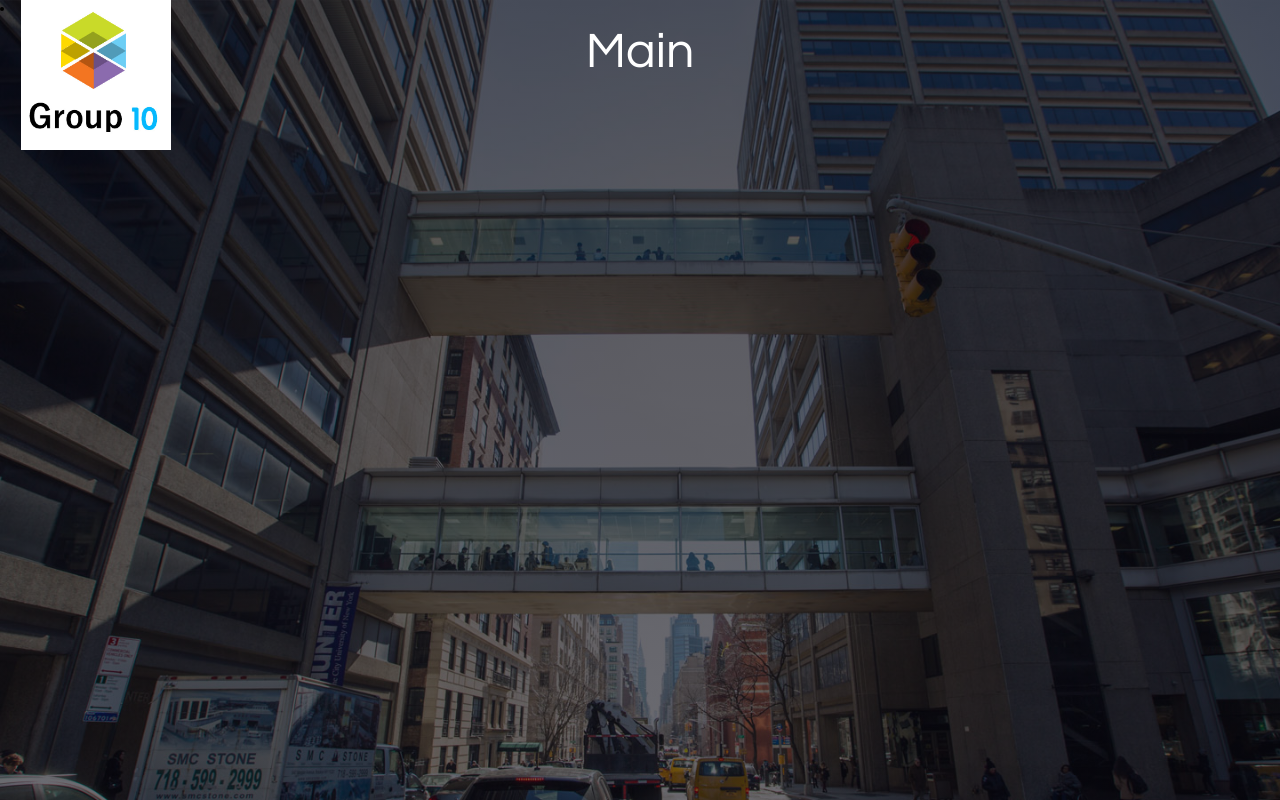
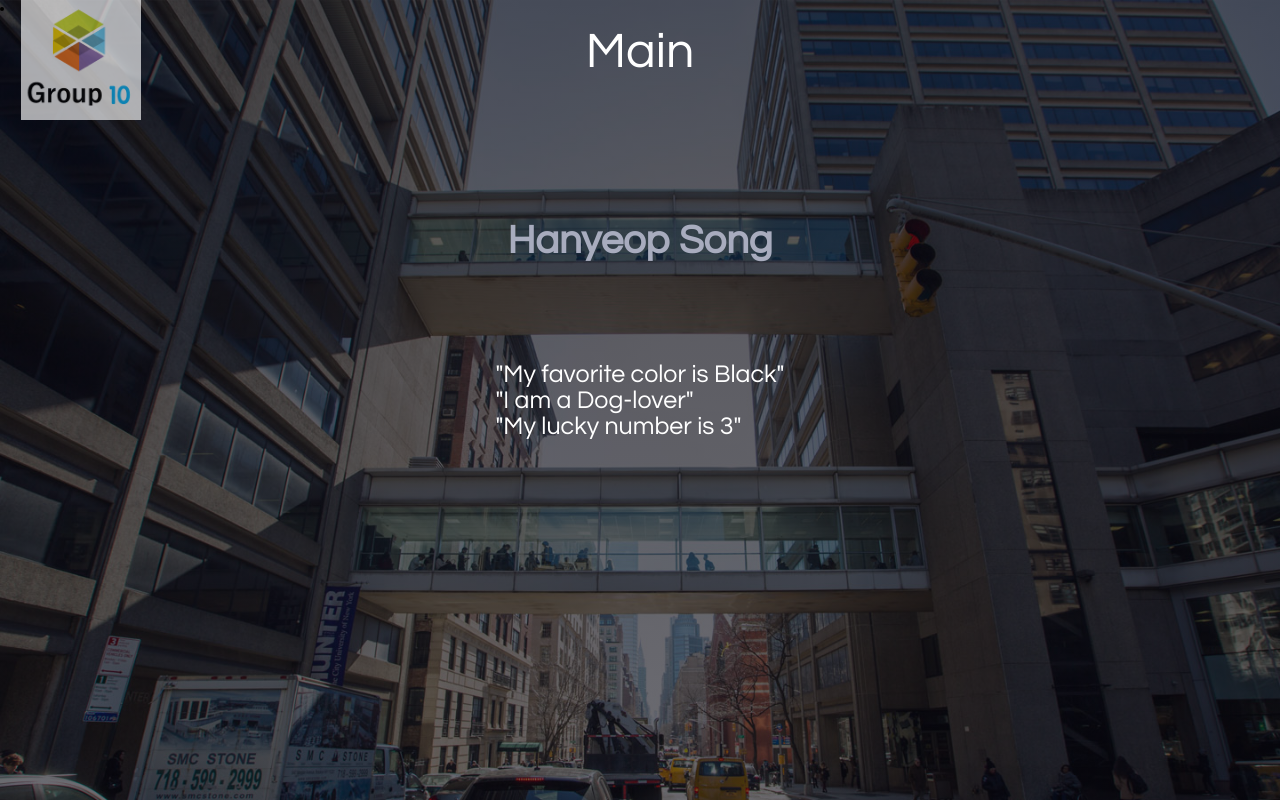
Before and after one commit to orionbrowne/a_website, a plain HTML site: page Han.html in a window 1280 px wide. Drawn offline with Linux system fonts and the light colour scheme.

Commit message:
resized logo image and contents are added to Han.html
1)'group 10' logo image resized to be smaller and opacity 100% -> 65%

3) Added text contents to Han.html

4) set up colors and alignment for text

```diff
--- a/Han.html
+++ b/Han.html
@@ -16,6 +16,14 @@
 
             </ul>
         </div>
+        <div class= "text">
+            <h1> Hanyeop Song </h1>
+            <p1>
+                "My favorite color is Black"<br>
+                "I am a Dog-lover"<br>
+                "My lucky number is 3"
+            </p1>
+        </div>
     </header>
 </body>
 </html>
--- a/css/style.css
+++ b/css/style.css
@@ -53,8 +53,27 @@ ul li :hover::after{
 
 .logo img{
     float:left;
-    width: 150px;
-    height:auto;
-    position:absolute;
+    width: 120px;
+    height: auto;
+    position: absolute;
+    opacity: 65%;
     z-index:0;
 }
+h1 {
+    color:rgb(168, 172, 190);
+    font-size: 40px;
+    position: absolute;
+    top: 30%;
+    left: 50%;
+    transform: translate(-50%,-50%);
+
+}
+
+p1 {
+    color: white;
+    font-size: 25px;
+    position: absolute;
+    top: 50%;
+    left: 50%;
+    transform: translate(-50%,-50%);
+}
```
